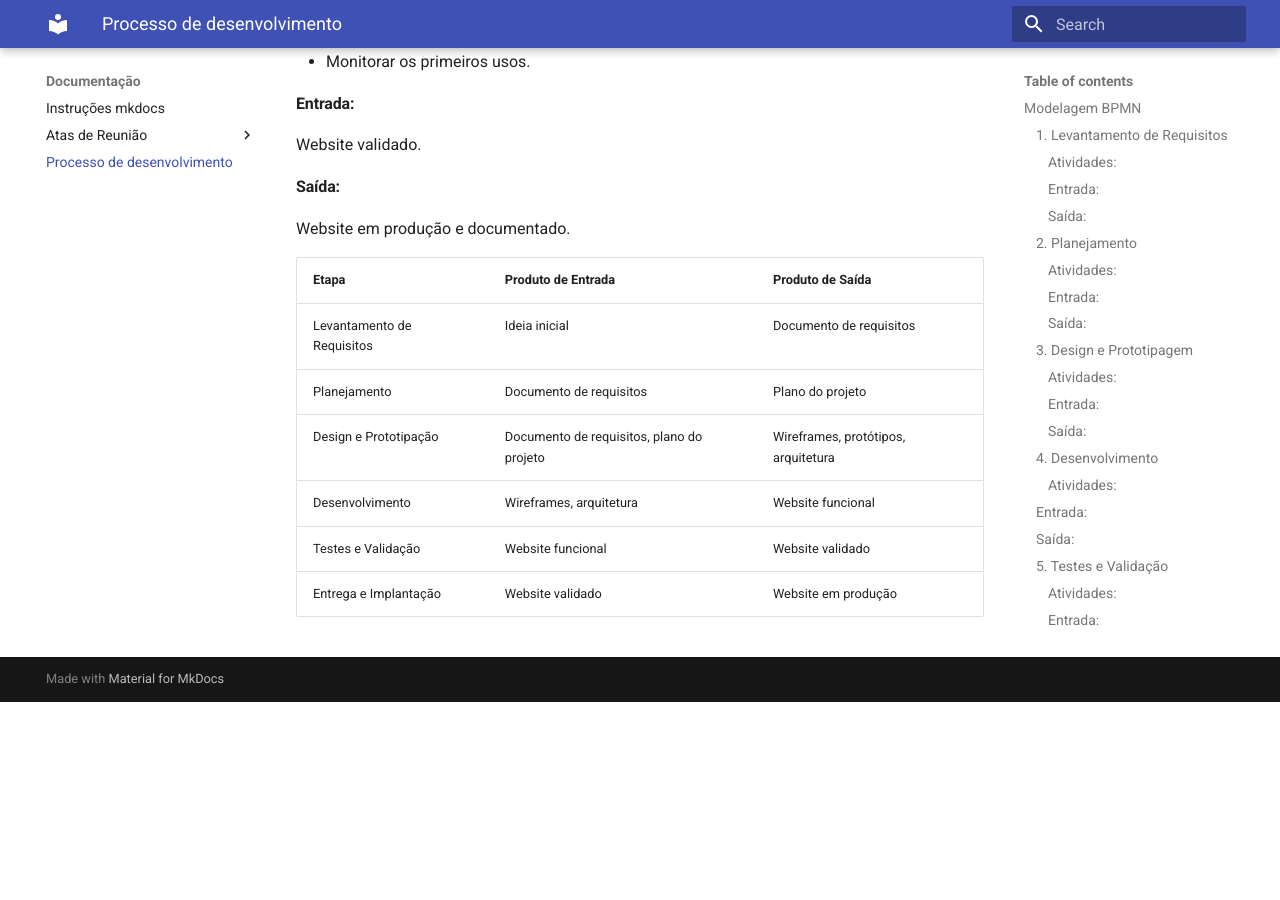
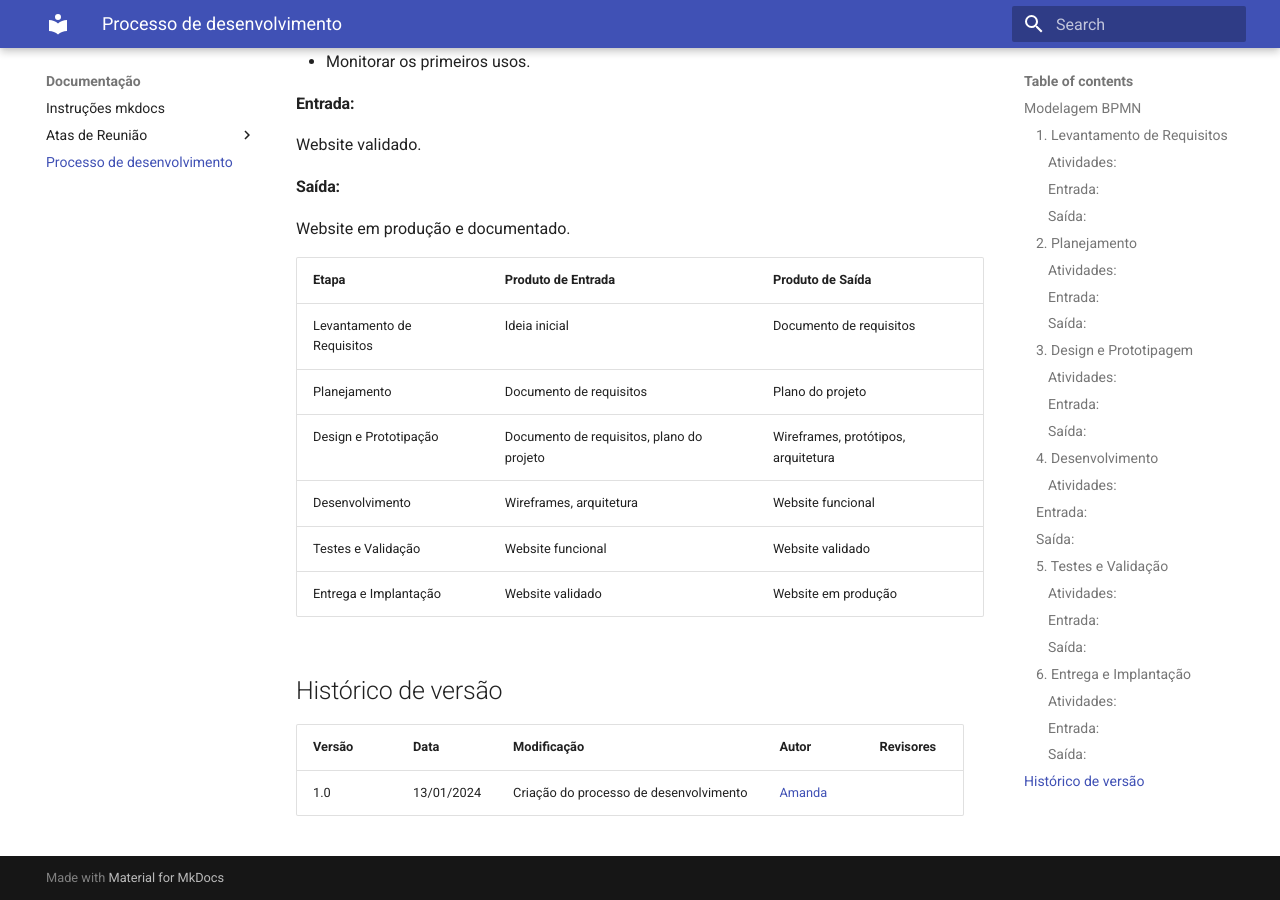
Before and after one commit to FGA-REQ/2024.2-Kingsman, an MkDocs documentation site: the page built from docs/processo_Desenvolvimento.md, in a window 1280 px wide and 900 px high, scrolled down 2597 px. Built offline with MkDocs 1.6.1 and Material for MkDocs 9.7.7, drawn with Linux system fonts in a browser that asks for light colours; before the commit the page ends 3299 px from its top, so only the background shows below that.

Commit message:
Historico de versao

```diff
--- a/docs/processo_Desenvolvimento.md
+++ b/docs/processo_Desenvolvimento.md
@@ -85,3 +85,9 @@ Website em produção e documentado.
 | Desenvolvimento  |Wireframes, arquitetura  | 	Website funcional|
 | Testes e Validação | Website funcional  | 	Website validado  |
 | Entrega e Implantação | Website validado | Website em produção  |
+
+## Histórico de versão
+
+| Versão | Data       | Modificação                             | Autor                         | Revisores                         |
+| ------ | ---------- | --------------------------------------- | ----------------------------- | ----------------------------- |
+|    1.0   |   13/01/2024   |   Criação do processo de desenvolvimento |  [Amanda](https://github.com/Amandaaaaabreu)| |
```
